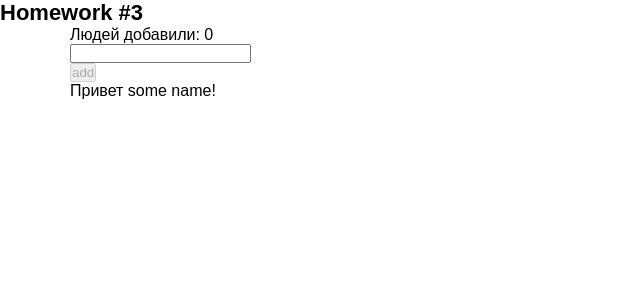
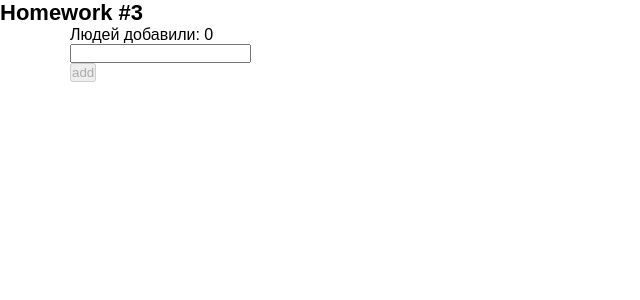
Before and after one commit to Kirill190611/hw2, a React (Create React App) app: page /#/pre-junior in a window 1280 px wide. Shown: the top 300 px of the page, without its empty margins (0-640 px from the left). Built offline with nearby package versions, Linux system fonts and the light colour scheme.

Commit message:
Sprint2 HW3

```diff
--- a/src/s2-homeworks/hw03/Greeting.tsx
+++ b/src/s2-homeworks/hw03/Greeting.tsx
@@ -2,14 +2,14 @@ import React, {ChangeEvent, KeyboardEvent} from 'react'
 import s from './Greeting.module.css'
 
 type GreetingPropsType = {
-    name: any // need to fix any
-    setNameCallback: any // need to fix any
-    addUser: any // need to fix any
-    onBlur: any // need to fix any
-    onEnter: any // need to fix any
-    error: any // need to fix any
-    totalUsers: any // need to fix any
-    lastUserName?: any // need to fix any
+    name: string // need to fix any
+    setNameCallback: (e: ChangeEvent<HTMLInputElement>) => void // need to fix any
+    addUser: () => void // need to fix any
+    onBlur: () => void // need to fix any
+    onEnter: (e: KeyboardEvent<HTMLInputElement>) => void // need to fix any
+    error: string // need to fix any
+    totalUsers: number // need to fix any
+    lastUserName?: string // need to fix any
 }
 
 // презентационная компонента (для верстальщика)
@@ -25,7 +25,7 @@ const Greeting: React.FC<GreetingPropsType> = (
         lastUserName,
     } // деструктуризация пропсов
 ) => {
-    const inputClass = s.errorInput // need to fix with (?:)
+    const inputClass = error ? s.errorInput : s.input // need to fix with (?:)
 
     return (
         <div id={'hw3-form'} className={s.greetingForm}>
--- a/src/s2-homeworks/hw03/GreetingContainer.tsx
+++ b/src/s2-homeworks/hw03/GreetingContainer.tsx
@@ -7,14 +7,24 @@ type GreetingContainerPropsType = {
     addUserCallback: (name: string) => void // need to fix any
 }
 
-export const pureAddUser = (name: any, setError: any, setName: any, addUserCallback: any) => {
+export const pureAddUser = (name: string, setError: (error: string) => void, setName: (name: string) => void, addUserCallback: (name: string) => void) => {
     // если имя пустое - показать ошибку, иначе - добавить юзера и очистить инпут
+    if (name.trim() === "") {
+        return setError('Ошибка! Введите имя!')
+    } else {
+        addUserCallback(name)
+        setName("")
+    }
 }
 
-export const pureOnBlur = (name: any, setError: any) => { // если имя пустое - показать ошибку
+export const pureOnBlur = (name: string, setError: (error: string) => void) => { // если имя пустое - показать ошибку
+    return name.trim() === "" && setError('Ошибка! Введите имя!')
 }
 
-export const pureOnEnter = (e: any, addUser: any) => { // если нажата кнопка Enter - добавить
+export const pureOnEnter = (e: KeyboardEvent<HTMLInputElement>, addUser: any) => { // если нажата кнопка Enter - добавить
+    if (e.key === 'Enter') {
+        addUser()
+    }
 }
 
 // более простой и понятный для новичков
@@ -42,12 +52,12 @@ const GreetingContainer: React.FC<GreetingContainerPropsType> = ({
         pureOnBlur(name, setError)
     }
 
-    const onEnter = (e: any) => {
+    const onEnter = (e: KeyboardEvent<HTMLInputElement>) => {
         pureOnEnter(e, addUser)
     }
 
-    const totalUsers = 0 // need to fix
-    const lastUserName = 'some name' // need to fix
+    const totalUsers = users.length // need to fix
+    const lastUserName = users.length > 0 ? users[users.length - 1].name : "" // need to fix
 
     return (
         <Greeting
```
Also changed, not shown: src/s2-homeworks/hw03/HW3.tsx (+4 -4 lines).
